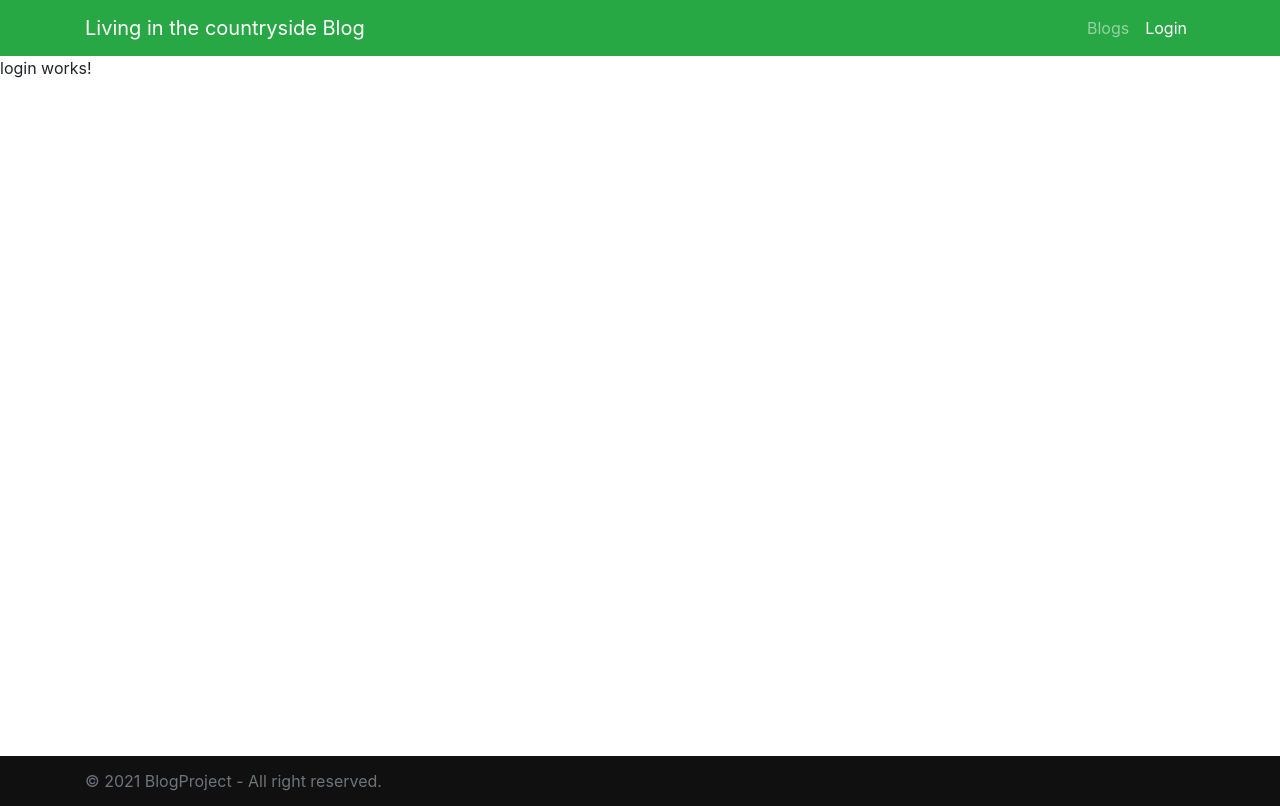
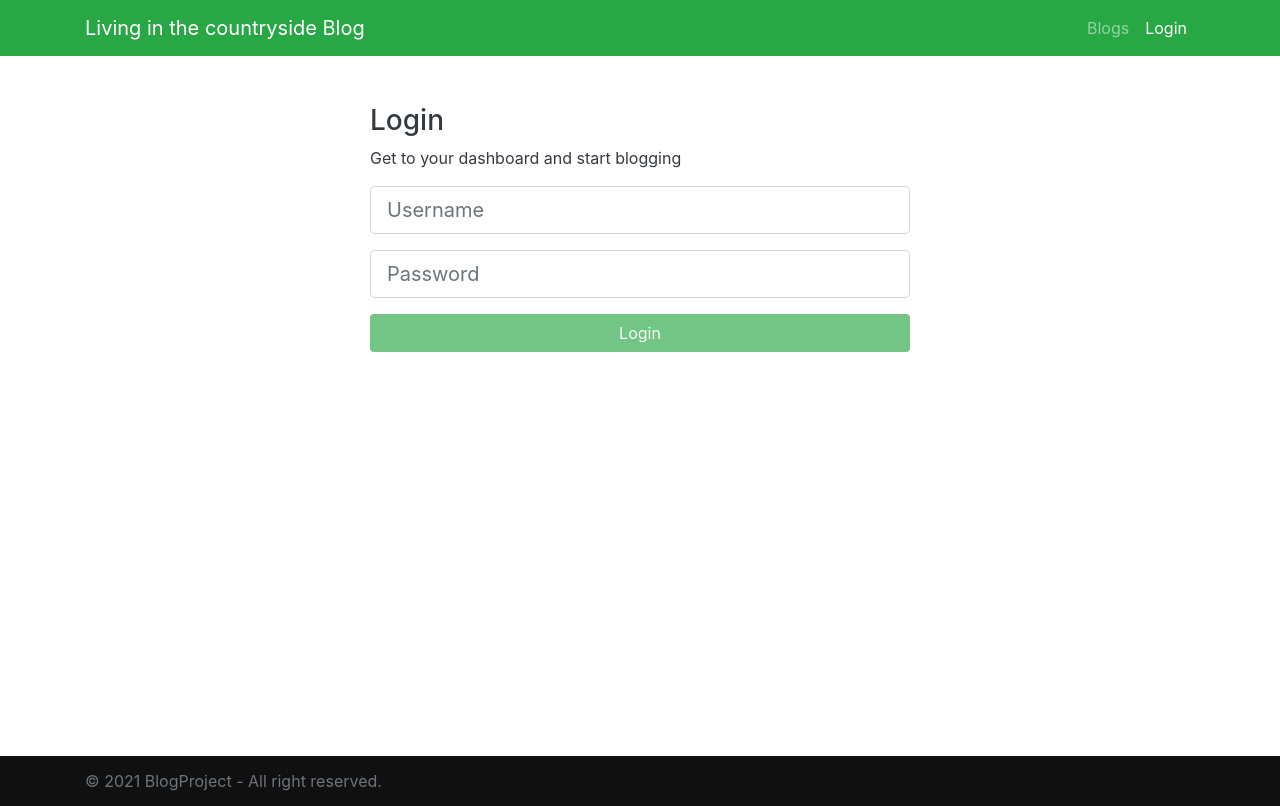
Before and after one commit to fiiuliana/BlogProject, an Angular app in the folder BlogProject-UI/: page /login in a window 1280 px wide. Built offline with nearby package versions, Linux system fonts and the light colour scheme.

Commit message:
Added the login form (bootstrap) and validation for input fields

```diff
--- a/BlogProject-UI/src/app/app.module.ts
+++ b/BlogProject-UI/src/app/app.module.ts
@@ -1,6 +1,7 @@
 import { NgModule } from '@angular/core';
 import { BrowserModule } from '@angular/platform-browser';
 import { HttpClient, HttpClientModule, HTTP_INTERCEPTORS } from '@angular/common/http';
+import { FormsModule, ReactiveFormsModule } from '@angular/forms';
 
 import { ToastrModule } from 'ngx-toastr';
 import { AppRoutingModule } from './app-routing.module';
@@ -52,6 +53,8 @@
     AppRoutingModule,
     BrowserAnimationsModule,
     HttpClientModule,
+    FormsModule,
+    ReactiveFormsModule,
     ToastrModule.forRoot({
       positionClass: 'toast-bottom-right'
     }),
--- a/BlogProject-UI/src/app/components/login/login.component.html
+++ b/BlogProject-UI/src/app/components/login/login.component.html
@@ -1 +1,53 @@
-<p>login works!</p>
+<div class="container">
+    <div class="row">
+        <div class="col-md-6 offset-md-3 mt-5">
+
+            <h3 class="text-dark">Login</h3>
+            <p class="text-dark">Get to your dashboard and start blogging</p>
+
+            <form [formGroup]="loginForm" (ngSubmit)="onSubmit()">
+
+                <div class="form-group">
+                    <input
+                        type="text"
+                        [ngClass]="{'is-invalid' : hasErrors('username') && isTouched('username'),
+                                    'is-valid' : !hasErrors('username') && isTouched('username')}"
+                        class="form-control form-control-lg"
+                        formControlName="username"
+                        placeholder="Username">
+
+                    <div *ngIf="hasError('username', 'required')" class="invalid-feedback">
+                        Username is required
+                    </div>
+
+                    <div *ngIf="hasError('username', 'minlength') || hasError('username', 'maxlength')"
+                        class="invalid-feedback">
+                        Must be between 5-20 characters
+                    </div>
+                </div>
+
+                <div class="form-group">
+                    <input
+                        type="password"
+                        [ngClass]="{'is-invalid' : hasErrors('password') && isTouched('password'),
+                                    'is-valid' : !hasErrors('password') && isTouched('password')}"
+                        class="form-control form-control-lg"
+                        formControlName="password"
+                        placeholder="Password">
+
+                    <div *ngIf="hasError('password', 'required')" class="invalid-feedback">
+                        Password is required
+                    </div>
+
+                    <div *ngIf="hasError('password', 'minlength') || hasError('password', 'maxlength')"
+                        class="invalid-feedback">
+                        Must be between 10-50 characters
+                    </div>
+                </div>
+
+                <button class="btn btn-block mb-3 bg-success text-light"
+                [disabled]="!loginForm.valid">Login</button>
+            </form>
+        </div>
+    </div>
+</div>
--- a/BlogProject-UI/src/app/components/login/login.component.ts
+++ b/BlogProject-UI/src/app/components/login/login.component.ts
@@ -1,4 +1,8 @@
 import { Component, OnInit } from '@angular/core';
+import { FormBuilder, FormGroup, Validators } from '@angular/forms';
+import { Router } from '@angular/router';
+import { ApplicationUserLogin } from 'src/app/models/account/application-user-login.model';
+import { AccountService } from 'src/app/services/account.service';
 
 @Component({
   selector: 'app-login',
@@ -7,9 +11,60 @@
 })
 export class LoginComponent implements OnInit {
 
-  constructor() { }
+  loginForm: FormGroup;
 
+  constructor(
+
+    private accountService: AccountService,
+    private router: Router,
+    // in order to make reactive and template form validation
+    private formBuilder: FormBuilder
+  ) {
+    // if the user is logged in - redirect to the dashboard
+    if (this.accountService.isLoggedIn()) {
+      this.router.navigate(['/dashboard']);
+    }
+  }
+  // hook into a lifecicle of a specific component
   ngOnInit(): void {
+       this.loginForm = this.formBuilder.group({  //a username filed wich is null and has some validators
+      username: [null, [
+        Validators.required,
+        Validators.minLength(5),
+        Validators.maxLength(20)
+      ]],
+      password: [null, [  //has initially a null password and has validators
+        Validators.required,
+        Validators.minLength(10),
+        Validators.maxLength(50)
+      ]]
+    });
+  }
+  // is the form touched or not
+  isTouched(field: string){
+    return this.loginForm.get(field).touched;
+  }
+  // are there errors in the form - calculates if there is an error or not
+  hasErrors(field: string) {
+    return this.loginForm.get(field).errors;
+  }
+
+  // there is a specific error
+  hasError(field: string, error: string) {
+    return !!this.loginForm.get(field).hasError(error);
+  }
+
+  onSubmit() {
+    //create another instance and pass in the info from the form
+    let applicationUserLogin: ApplicationUserLogin = new ApplicationUserLogin(
+      this.loginForm.get("username").value,
+      this.loginForm.get("password").value
+    );
+
+    this.accountService.login(applicationUserLogin).subscribe(() => {
+      // an observable is reurned -> can use subscribe -> navigate to dashboard
+      this.router.navigate(['/dashboard']);
+    });
   }
 
 }
```
